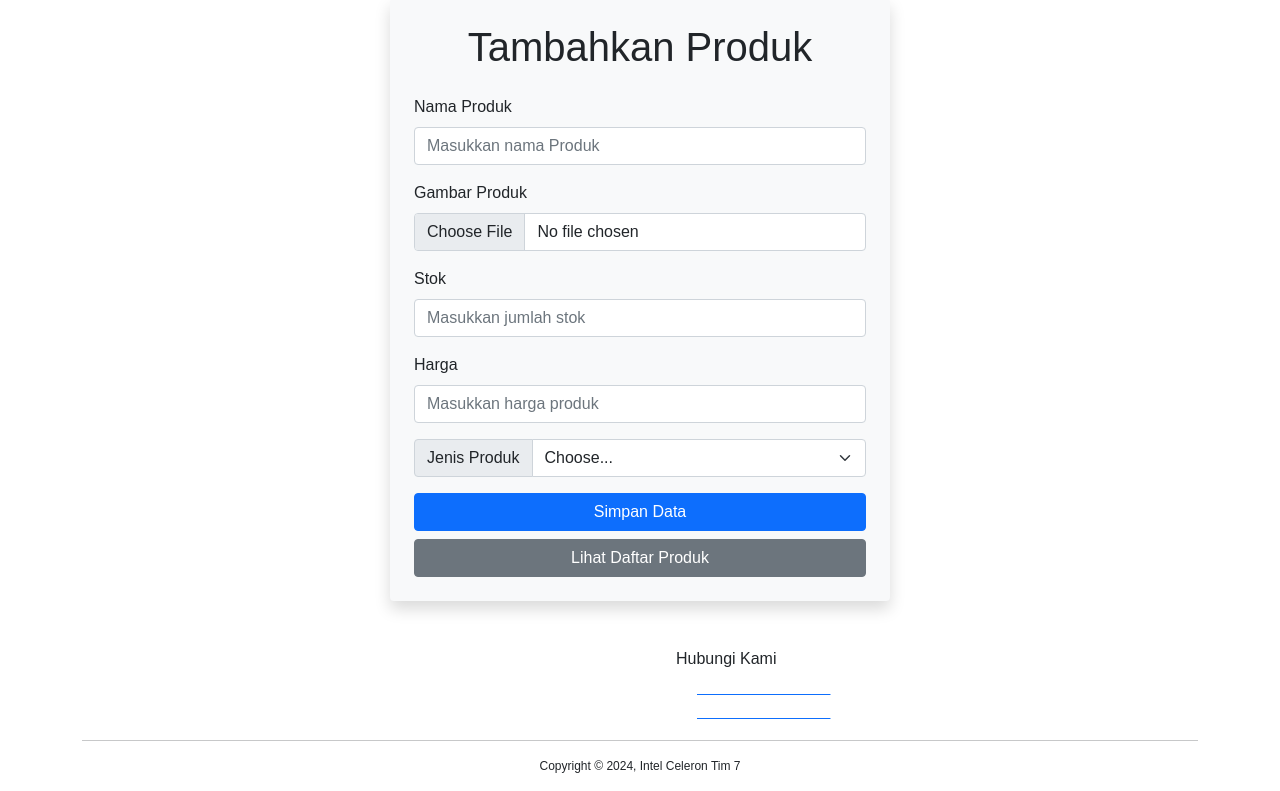
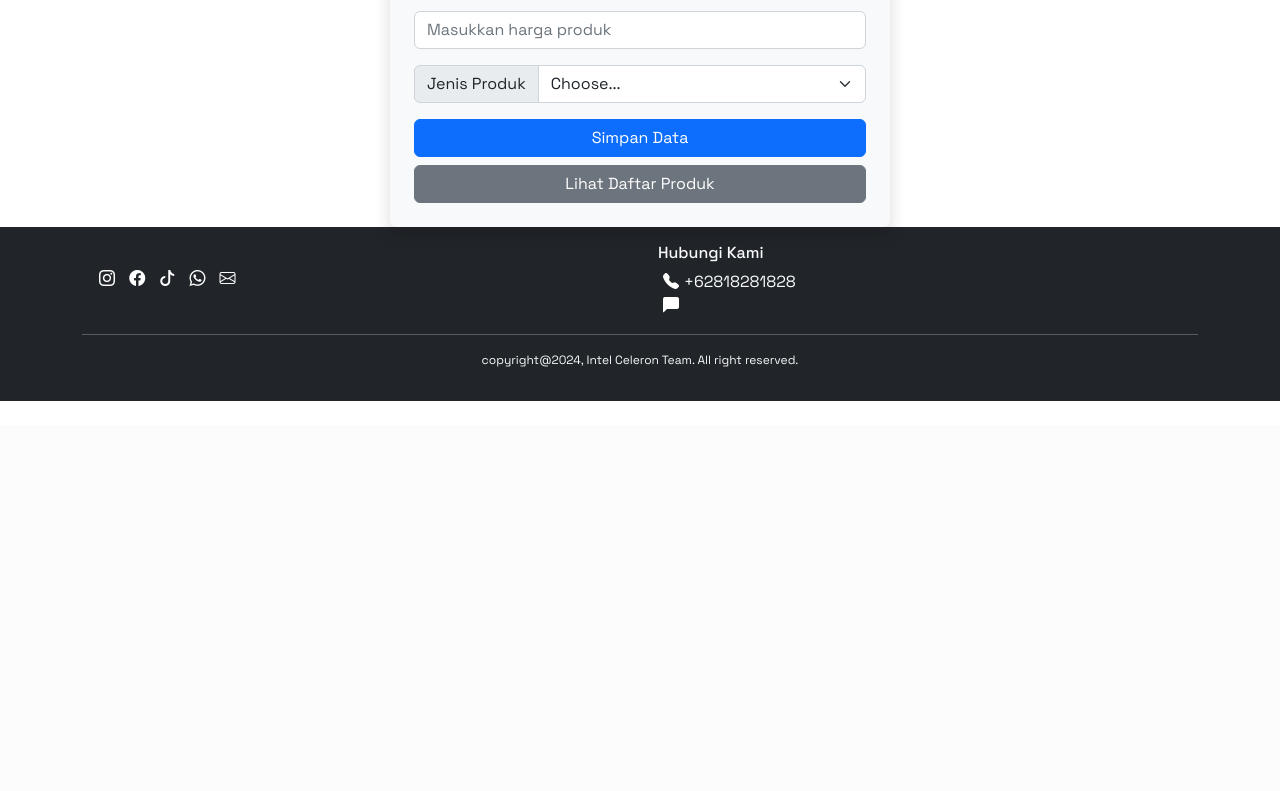
Before and after one commit to DimasFigo/FigoCell, a Flask app: page /tambah-produk in a window 1280 px wide. Shown: the part 375-1166 px from the top of the page. After the commit the page ends 776 px from the top, so only its background shows below. Run offline with Flask 3, Linux system fonts and the light colour scheme.

Commit message:
Ini commit bersama hasan

```diff
--- a/app.py
+++ b/app.py
@@ -9,7 +9,7 @@
 app.secret_key = '12092004'
 bcrypt = Bcrypt(app)
 
-client = MongoClient('mongodb+srv://figocahyo:figo123@cluster0.jjl9s.mongodb.net/')
+client = MongoClient('mongodb+srv://figoood99:figocell17@figocell.wxlz7.mongodb.net/')
 db = client['user_management']
 users_collection = db['users']
 
@@ -74,6 +74,7 @@
     session.clear()
     flash('You have been logged out.')
     return redirect(url_for('login'))
+
 @app.route("/produk", methods=["GET"])
 def produk_get():
     produk_list = list(db.produk.find({}, {'_id': False}))
--- a/templates/dashboard_user.html
+++ b/templates/dashboard_user.html
@@ -62,7 +62,7 @@
     <!-- user -->
     <section><h1 class="text-dark">Hallo saya {{username}}</h1></section>
     <!-- footer -->
-    <footer class="fixed-bottom p-4 bg-dark text-light">
+    <footer class="p-4 bg-dark text-light">
       <div class="container">
         <div class="row ms-auto flex-sm-column flex-md-row">
           <div class="col mt-4">
--- a/templates/index.html
+++ b/templates/index.html
@@ -64,7 +64,7 @@
         <div id="text" class="text-container"></div>
         <hr class="my-4" />
         <p>Kini kamu dapat memesan produk yang tersedia di <span class="fw-bold">Figo Cell</span> dengan mudah, cepat dan aman tentunya. Tunggu apalagi? buruan pesan sekarang.</p>
-        <a class="btn btn-primary btn-lg" href="/login" role="button">Pesan Sekarang</a>
+        <a class="btn btn-lg text-light" style="background-color: #825b32" href="/login" role="button">Pesan Sekarang</a>
       </div>
     </section>
     <!-- End About Us -->
@@ -160,7 +160,7 @@
     </section>
     <!-- End Testimonial Section -->
 
-    <footer class="fixed-bottom p-4 bg-dark text-light">
+    <footer class="p-4 bg-dark text-light">
       <div class="container">
         <div class="row ms-auto flex-sm-column flex-md-row">
           <div class="col mt-4">
--- a/templates/login.html
+++ b/templates/login.html
@@ -56,7 +56,7 @@
       </div>
     </section>
 
-    <footer class="fixed-bottom p-3 bg-dark text-light">
+    <footer class="p-3 bg-dark text-light">
       <div class="container">
         <div class="row ms-auto flex-sm-column flex-md-row">
           <div class="col mt-4">
--- a/templates/register.html
+++ b/templates/register.html
@@ -71,7 +71,7 @@
         <a href="/login">Already have an account? Login</a>
       </div>
     </section>
-    <footer class="fixed-bottom p-3 bg-dark text-light">
+    <footer class="p-3 bg-dark text-light">
       <div class="container">
         <div class="row ms-auto flex-sm-column flex-md-row">
           <div class="col mt-4">
--- a/templates/tambah-product.html
+++ b/templates/tambah-product.html
@@ -1,14 +1,21 @@
 <!DOCTYPE html>
 <html lang="en">
   <head>
-    <meta charset="utf-8">
-    <meta name="viewport" content="width=device-width, initial-scale=1">
-    <link href="https://cdn.jsdelivr.net/npm/bootstrap@5.0.2/dist/css/bootstrap.min.css" rel="stylesheet" integrity="sha384-EVSTQN3/azprG1Anm3QDgpJLIm9Nao0Yz1ztcQTwFspd3yD65VohhpuuCOmLASjC" crossorigin="anonymous">
-    <link rel="stylesheet" href="https://cdn.jsdelivr.net/npm/bootstrap-icons@1.11.3/font/bootstrap-icons.min.css">
+    <title>Figo Cell</title>
+    <link href="https://cdn.jsdelivr.net/npm/bootstrap@5.2.3/dist/css/bootstrap.min.css" rel="stylesheet" integrity="sha384-rbsA2VBKQhggwzxH7pPCaAqO46MgnOM80zW1RWuH61DGLwZJEdK2Kadq2F9CUG65" crossorigin="anonymous" />
+    <link rel="preconnect" href="https://fonts.googleapis.com" />
+    <link rel="preconnect" href="https://fonts.gstatic.com" crossorigin />
+    <link href="https://fonts.googleapis.com/css2?family=Comic+Neue:ital,wght@0,300;0,400;0,700;1,300;1,400;1,700&family=Jost:ital,wght@0,100..900;1,100..900&family=Space+Grotesk:wght@300..700&display=swap" rel="stylesheet" />
+    <!-- BS Icon -->
+    <link rel="stylesheet" href="https://cdn.jsdelivr.net/npm/bootstrap-icons@1.11.3/font/bootstrap-icons.min.css" />
+
+    <!-- My Css -->
+    <link rel="stylesheet" type="text/css" href="{{ url_for('static', filename='style.css') }}" />
+    <!-- Favicon -->
+    <link rel="icon" href="{{ url_for('static', filename='favicon/favicon.png') }}" type="image/x-icon" />
+
+    <!-- Jquery -->
     <script src="https://code.jquery.com/jquery-3.7.1.js" integrity="sha256-eKhayi8LEQwp4NKxN+CfCh+3qOVUtJn3QNZ0TciWLP4=" crossorigin="anonymous"></script>
-    <link rel="stylesheet" href="../static/style.css">
-    <title>Hello, world!</title>
-
 
 
     <script>
@@ -42,40 +49,32 @@
   </head>
 
   <body>
-
-    <!-- Navbar Start -->
-    <nav class="navbar navbar-expand-lg navbar-dark mb-5">
-        <div class="container-fluid">
-          <button class="navbar-toggler" type="button" data-bs-toggle="collapse" data-bs-target="#navbarNav" aria-controls="navbarNav" aria-expanded="false" aria-label="Toggle navigation">
+    <!-- Navbar -->
+    <nav class="navbar fixed-top navbar-expand-lg text-white p-3 shadow navbar-dark bg-dark">
+      <div class="container">
+        <a class="navbar-brand fw-bold" href="/" style="letter-spacing: 3px"> <img width="100px" height="50px" src="{{ url_for('static', filename='logo/logoFigo.png') }}" alt="My Image" /></a>
+        <button class="navbar-toggler" type="button" data-bs-toggle="offcanvas" data-bs-target="#offcanvasNavbar" aria-controls="offcanvasNavbar">
           <span class="navbar-toggler-icon"></span>
         </button>
-          <div class="collapse navbar-collapse" id="navbarNav">
-            <a class="navbar-brand me-auto" href="#"><img id="logo" src="../static/Asset/log.svg" alt=""></a>
-            <ul class="navbar-nav">
-              <li class="nav-item me-5">
-                <a class="nav-link active" aria-current="page" href="/">Home</a>
+        <div class="offcanvas bg-dark offcanvas-end" tabindex="-1" id="offcanvasNavbar" aria-labelledby="offcanvasNavbarLabel">
+          <div class="offcanvas-header">
+            <h5 class="offcanvas-title" id="offcanvasNavbarLabel"></h5>
+            <button type="button" class="btn-close" data-bs-dismiss="offcanvas" aria-label="Close"></button>
+          </div>
+          <div class="offcanvas-body text-light">
+            <ul class="navbar-nav justify-content-end flex-grow-1 pe-3">
+              <li class="nav-item m-2" data-bs-dismiss="offcanvas" aria-label="Close">
+                <a class="nav-link active text-light btn btn-transparent" aria-current="page" href="/login">Login</a>
               </li>
-              <li class="nav-item me-5">
-                <a class="nav-link" href="#">Produk</a>
-              </li>
-              <li class="nav-item me-5">
-                <a class="nav-link" href="#">Kontak</a>
-              </li>
-              <li class="nav-item me-5">
-                <a class="nav-link" href="#"><i class="bi bi-cart3"></i> Keranjangggggg</a>
-              </li>
-              <li class="nav-item me-5">
-                <button class="btn btn-primary">Login</button>
-              </li>
-              <li class="nav-item me-5">
-                <button class="btn btn-danger">Register</button>
-              </li>
+              <!-- <li class="nav-item m-2" data-bs-dismiss="offcanvas" aria-label="Close">
+                <a class="nav-link text-light btn" style="background-color: #825b32" href="/register">Register</a>
+              </li> -->
             </ul>
           </div>
         </div>
+      </div>
     </nav>
-<!-- Navbar End -->
-
+    <!-- End Navbar -->
 
 
     <!-- Content Start -->
@@ -121,11 +120,11 @@
 <!-- Content End -->
 
 
-<!-- Footer Start -->
-  <footer class="mt-5">
+    <!-- Footer Start-->
+    <footer class="p-3 bg-dark text-light">
       <div class="container">
-      <div class="row">
-        <div class="col m-4">
+        <div class="row ms-auto flex-sm-column flex-md-row">
+          <div class="col mt-4">
             <a href="https://www.instagram.com/figocahyo_/"><i class="bi bi-instagram"></i></a>
             <a href="https://www.facebook.com/dimasdwi.figocahyo/"><i class="bi bi-facebook"></i></a>
             <a href="https://www.tiktok.com/@figox007"><i class="bi bi-tiktok"></i></a>
@@ -134,15 +133,16 @@
           </div>
           <div class="col">
             <h2>Hubungi Kami</h2>
-          <a href=""><i class="bi bi-instagram">124587124781629</i></a> <br>
-          <a href=""><i class="bi bi-instagram">124587124781629</i></a>
+            <a href="" class="text-light" style="text-decoration: none"><i class="bi bi-telephone-fill"></i>+62818281828</a>
+            <br /><a href=""><i class="bi bi-chat-left-fill"></i> </a>
           </div>
         </div>
-      <hr>
-      <p class="text-center">Copyright © 2024, Intel Celeron Tim 7</p>
+        <hr />
+        <p class="text-center">copyright@2024, Intel Celeron Team. All right reserved.</p>
       </div>
     </footer>
     <!-- Footer End -->
 
+    <script src="https://cdn.jsdelivr.net/npm/bootstrap@5.2.3/dist/js/bootstrap.bundle.min.js" integrity="sha384-kenU1KFdBIe4zVF0s0G1M5b4hcpxyD9F7jL+jjXkk+Q2h455rYXK/7HAuoJl+0I4" crossorigin="anonymous"></script>
   </body>
 </html>
```
Also changed, not shown: templates/admin.html (deleted, +0 -97 lines), templates/dashboard_admin.html (+28 -2 lines), templates/home.html (deleted, +0 -70 lines), templates/lihat-product.html (+56 -34 lines), static/Logo/logoFigo.png, static/Logo/logoFigo2.jpg (added), static/post-2024-11-22-21-01-18.jpg (added), static/post-2024-11-22-21-10-19.jpg (added), static/post-2024-11-22-21-10-39.jpg (added). Lines whose indentation alone changed are shown as unchanged.
